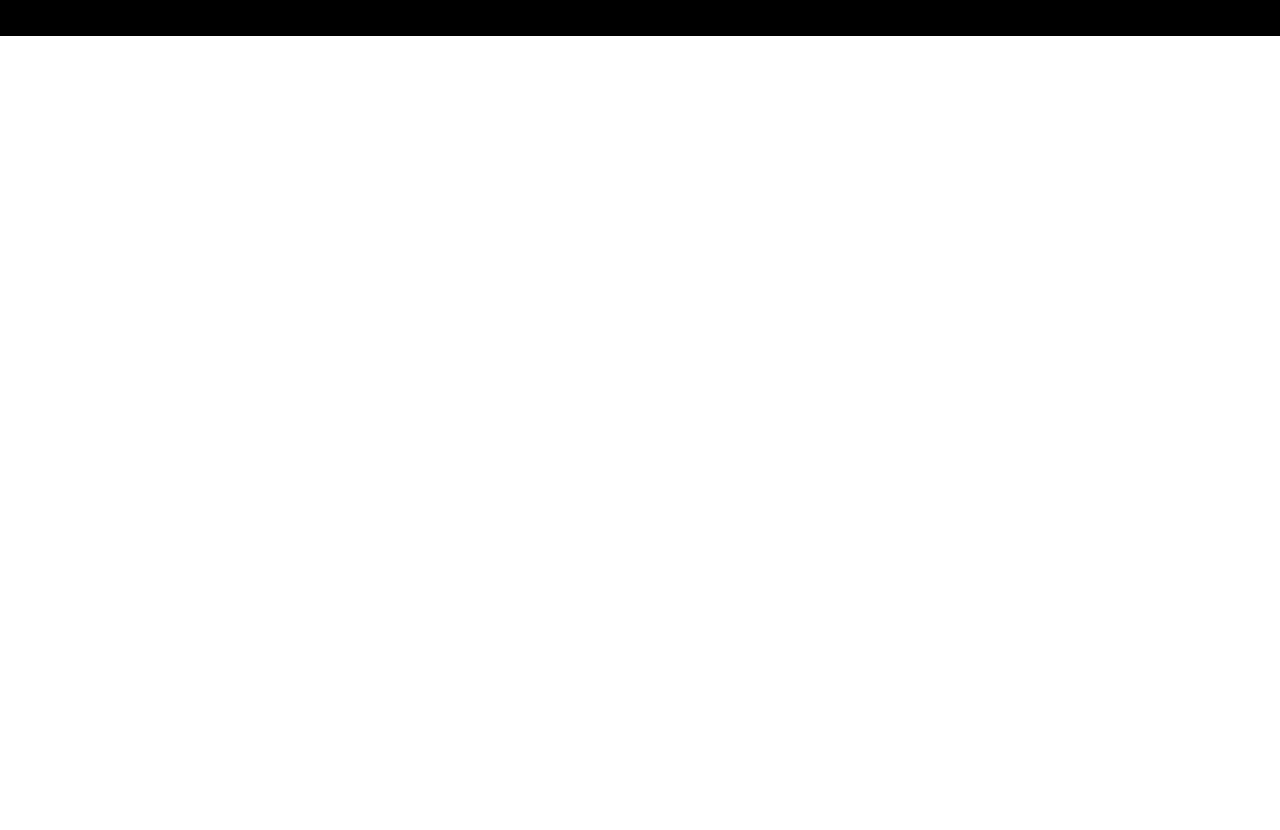
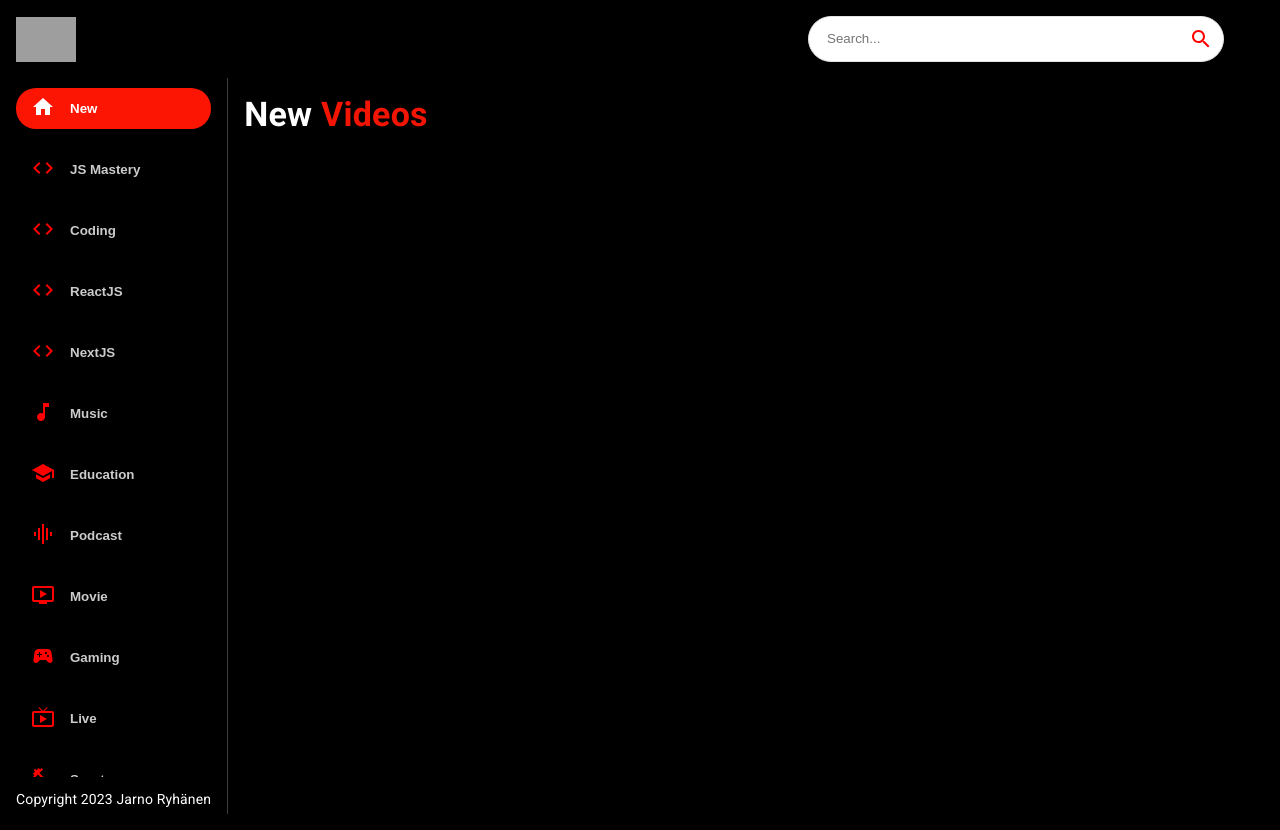
Before and after one commit to JarnoRyhanen/youtube-clone, a React (Create React App) app: page / in a window 1280 px wide. Before the commit the page ends 800 px from the top, so only its background shows below. Built offline with nearby package versions, Linux system fonts and the light colour scheme; grey boxes are pictures that could not be loaded.

Commit message:
Created ui components

```diff
--- a/package.json
+++ b/package.json
@@ -5,7 +5,7 @@
   "dependencies": {
     "@emotion/react": "^11.10.0",
     "@emotion/styled": "^11.10.0",
-    "@mui/icons-material": "^5.8.4",
+    "@mui/icons-material": "^5.11.9",
     "@mui/material": "^5.9.3",
     "axios": "^0.27.2",
     "react": "^18.2.0",
--- a/src/components/Feed.jsx
+++ b/src/components/Feed.jsx
@@ -1,10 +1,42 @@
-import React from 'react'
+import { useState, useEffect } from 'react';
+import { Box, Stack, Typography } from "@mui/material";
+import { SideBar, Videos } from './';
 
 const Feed = () => {
   return (
-    <div>
-      Feed
-    </div>
+    <Stack sx={{
+      flexDirection: {
+        sx:
+          "column", md: "row"
+      }
+    }}>
+      <Box sx={
+        {
+          height: { sx: "auto", md: "92vh" },
+          borderRight: "1px solid #3d3d3d",
+          px: { sx: 0, md: 2 }
+        }
+      }>
+        <SideBar />
+        <Typography className='copyright'
+          variant="body2" sx={{
+            mt: 1.5, color: "#fff"
+          }}>
+          Copyright 2023 Jarno Ryhänen
+        </Typography>
+      </Box>
+      <Box p={2} sx={{ overflowY: "auto", height: "90vh", flex: 2 }}>
+        <Typography variant="h4" fontWeight="bold" mb={2} sx={{
+          color: "white"
+        }}>
+          New <span style={{ color: "#F31503" }}>
+            Videos
+          </span>
+        </Typography>
+
+        <Videos videos={[]} />
+      </Box>
+    </Stack>
   )
 }
 
--- a/src/components/Navbar.jsx
+++ b/src/components/Navbar.jsx
@@ -1,11 +1,19 @@
-import React from 'react';
+import { Stack } from '@mui/material';
+import { Link } from 'react-router-dom';
+import { logo } from '../utils/constants';
+import SearchBar from './SearchBar';
 
-const Navbar = () => {
-  return (
-    <div>
-      NavBar
-    </div>
-  )
-}
+const Navbar = () => (
+  <Stack
+    direction="row"
+    alignItems="center"
+    p={2}
+    sx={{ position: "sticky", background: "#000", top: 0, justifyContent: "space-between" }}>
+    <Link to="/" style={{ display: "flex", alignItems: "center" }}>
+      <img src={logo} alt="logo" height={45} />
+    </Link>
+    <SearchBar />
+  </Stack>
+)
 
 export default Navbar;
--- /dev/null
+++ b/src/components/SearchBar.jsx
@@ -0,0 +1,31 @@
+import React from 'react'
+import { useState } from 'react'
+import { useNavigate } from 'react-router-dom'
+import { Paper, IconButton } from '@mui/material'
+import { Search } from "@mui/icons-material";
+
+
+const SearchBar = () => {
+    return (
+        <Paper component="form"
+            onSubmit={() => { }}
+            sx={{
+                borderRadius: 20,
+                border: "1px solid #e3e3e3",
+                pl: 2,
+                boxShadow: "none",
+                mr: { sm: 5 }
+            }}>
+                <input
+                className="search-bar"
+                placeholder="Search..."
+                value=""
+                onChange={() => {}}/>
+                <IconButton type="submit" sx={{ p: "10px", color:"red"}}>
+                    <Search />
+                </IconButton>
+        </Paper>
+    )
+}
+
+export default SearchBar;
--- /dev/null
+++ b/src/components/SideBar.jsx
@@ -0,0 +1,37 @@
+import { Stack } from "@mui/material";
+import { categories } from "../utils/constants";
+
+const selectedCategory = "New";
+
+const SideBar = () => (
+    <Stack direction="row"
+        sx={{
+            overflowY: "auto",
+            height: { sx: "auto", md: "95%" },
+            flexDirection: { md: "column" },
+        }}>
+        {categories.map((category) => (
+            <button className="category-btn"
+                style={{
+                    background: category.name === selectedCategory && "#FC1503",
+                    color: "white"
+                }}
+                key={category.name}>
+                <span
+                    style={{
+                        color: category.name === selectedCategory ? "white" : "red",
+                        marginRight: "15px"
+                    }}>
+                    {category.icon}
+                </span>
+                <span style={{
+                    opacity: category.name === selectedCategory ? "1" : "0.8"
+                }}
+                >{category.name}</span>
+            </button>
+        ))}
+
+    </Stack>
+)
+
+export default SideBar
--- /dev/null
+++ b/src/components/Videos.jsx
@@ -0,0 +1,11 @@
+import React from 'react'
+
+const Videos = () => {
+  return (
+    <div>
+      Videos
+    </div>
+  )
+}
+
+export default Videos;
--- a/src/components/index.js
+++ b/src/components/index.js
@@ -3,3 +3,6 @@ export { default as Feed} from "./Feed";
 export { default as ChannelDetail} from "./ChannelDetail";
 export { default as SearchFeed} from "./SearchFeed";
 export { default as VideoDetail} from "./VideoDetail";
+export { default as SearchBar} from "./SearchBar";
+export { default as SideBar} from "./SideBar";
+export { default as Videos} from "./Videos";
--- /dev/null
+++ b/src/utils/constants.js
@@ -0,0 +1,42 @@
+import MusicNoteIcon from '@mui/icons-material/MusicNote';
+import HomeIcon from '@mui/icons-material/Home';
+import CodeIcon from '@mui/icons-material/Code';
+import OndemandVideoIcon from '@mui/icons-material/OndemandVideo';
+import SportsEsportsIcon from '@mui/icons-material/SportsEsports';
+import LiveTvIcon from '@mui/icons-material/LiveTv';
+import SchoolIcon from '@mui/icons-material/School';
+import FaceRetouchingNaturalIcon from '@mui/icons-material/FaceRetouchingNatural';
+import CheckroomIcon from '@mui/icons-material/Checkroom';
+import GraphicEqIcon from '@mui/icons-material/GraphicEq';
+import TheaterComedyIcon from '@mui/icons-material/TheaterComedy';
+import FitnessCenterIcon from '@mui/icons-material/FitnessCenter';
+import DeveloperModeIcon from '@mui/icons-material/DeveloperMode';
+
+export const logo = 'https://i.ibb.co/s9Qys2j/logo.png';
+
+export const categories = [
+  { name: 'New', icon: <HomeIcon />, },
+  { name: 'JS Mastery', icon: <CodeIcon />, },
+  { name: 'Coding', icon: <CodeIcon />, },
+  { name: 'ReactJS', icon: <CodeIcon />, },
+  { name: 'NextJS', icon: <CodeIcon />, },
+  { name: 'Music', icon: <MusicNoteIcon /> },
+  { name: 'Education', icon: <SchoolIcon />, },
+  { name: 'Podcast', icon: <GraphicEqIcon />, },
+  { name: 'Movie', icon: <OndemandVideoIcon />, },
+  { name: 'Gaming', icon: <SportsEsportsIcon />, },
+  { name: 'Live', icon: <LiveTvIcon />, },
+  { name: 'Sport', icon: <FitnessCenterIcon />, },
+  { name: 'Fashion', icon: <CheckroomIcon />, },
+  { name: 'Beauty', icon: <FaceRetouchingNaturalIcon />, },
+  { name: 'Comedy', icon: <TheaterComedyIcon />, },
+  { name: 'Gym', icon: <FitnessCenterIcon />, },
+  { name: 'Crypto', icon: <DeveloperModeIcon />, },
+];
+
+export const demoThumbnailUrl = 'https://i.ibb.co/G2L2Gwp/API-Course.png';
+export const demoChannelUrl = '/channel/UCmXmlB4-HJytD7wek0Uo97A';
+export const demoVideoUrl = '/video/GDa8kZLNhJ4';
+export const demoChannelTitle = 'JavaScript Mastery';
+export const demoVideoTitle = 'Build and Deploy 5 JavaScript & React API Projects in 10 Hours - Full Course | RapidAPI';
+export const demoProfilePicture = 'http://dergipark.org.tr/assets/app/images/buddy_sample.png'
```
Also changed, not shown: 1 other file (tests, documents, lock files or other folders).
